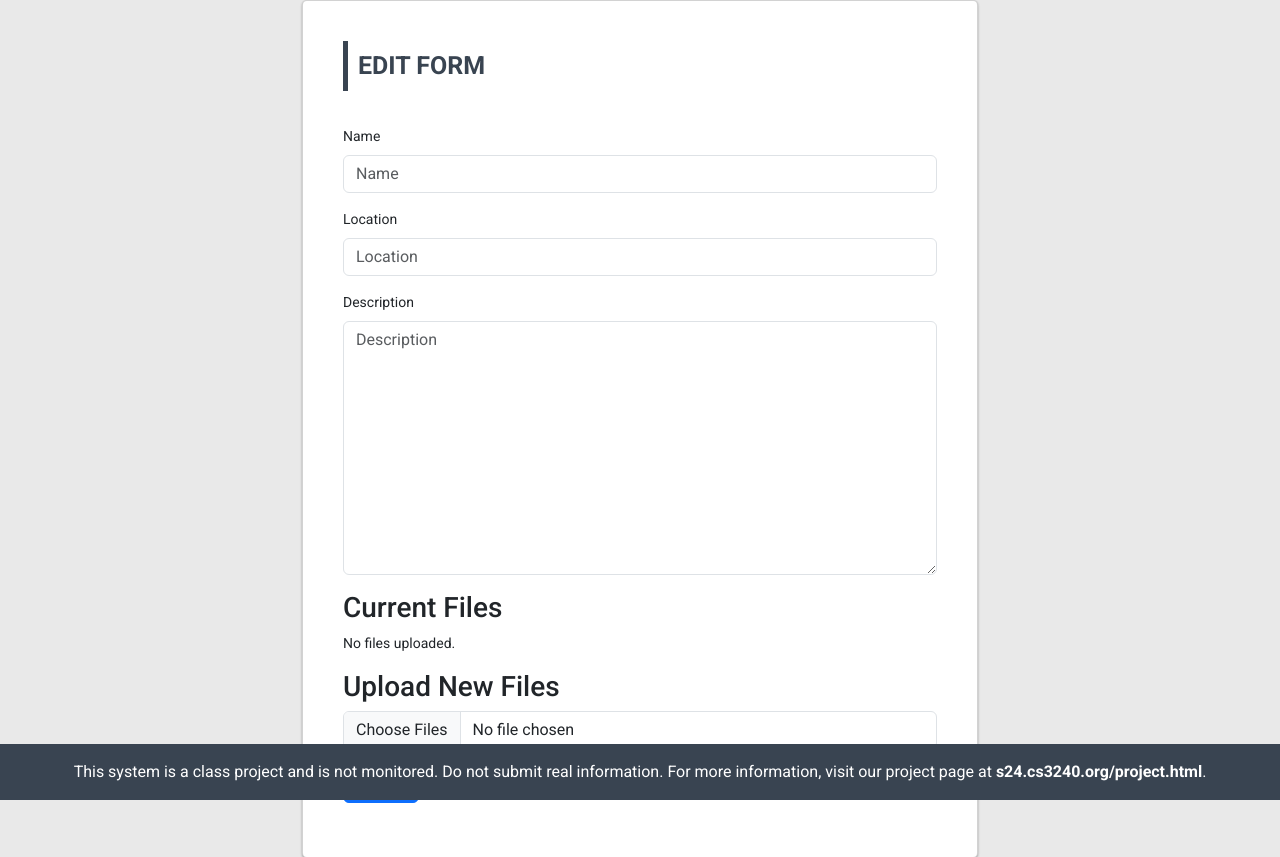
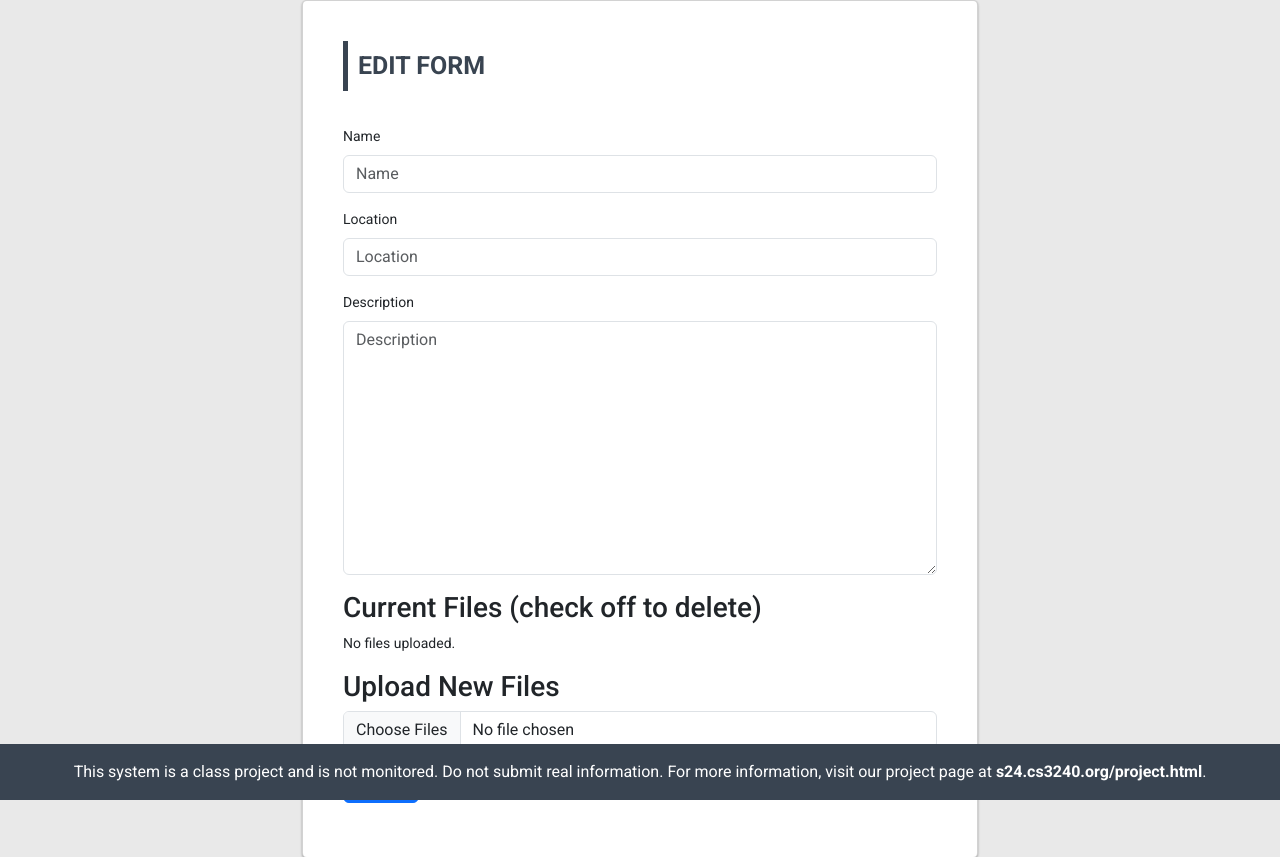
Before and after one commit to l1steven/HousingReports, a Django app: template loginApp/templates/loginApp/edit_form.html in a window 1280 px wide. Shown: the top 857 px of the page. Run offline with Django 4.2, Linux system fonts and the light colour scheme; the template is opened without the code that fills it: values that come from a table or form of the project are taken from there, others are empty; parts of the project's set-up code (start-up, migrations or seed data) failed here and were passed over; some libraries are stand-ins or nearby versions.

Commit message:
clarification

```diff
--- a/loginApp/templates/loginApp/edit_form.html
+++ b/loginApp/templates/loginApp/edit_form.html
@@ -81,7 +81,7 @@
             <form method="post" enctype="multipart/form-data">
                 {% csrf_token %}
                 {% bootstrap_form form %}
-                <h3>Current Files</h3>
+                <h3>Current Files (check off to delete)</h3>
                 {% if complaint.files.all %}
                     <div class="mb-3">
                         {% for file in complaint.files.all %}
```
